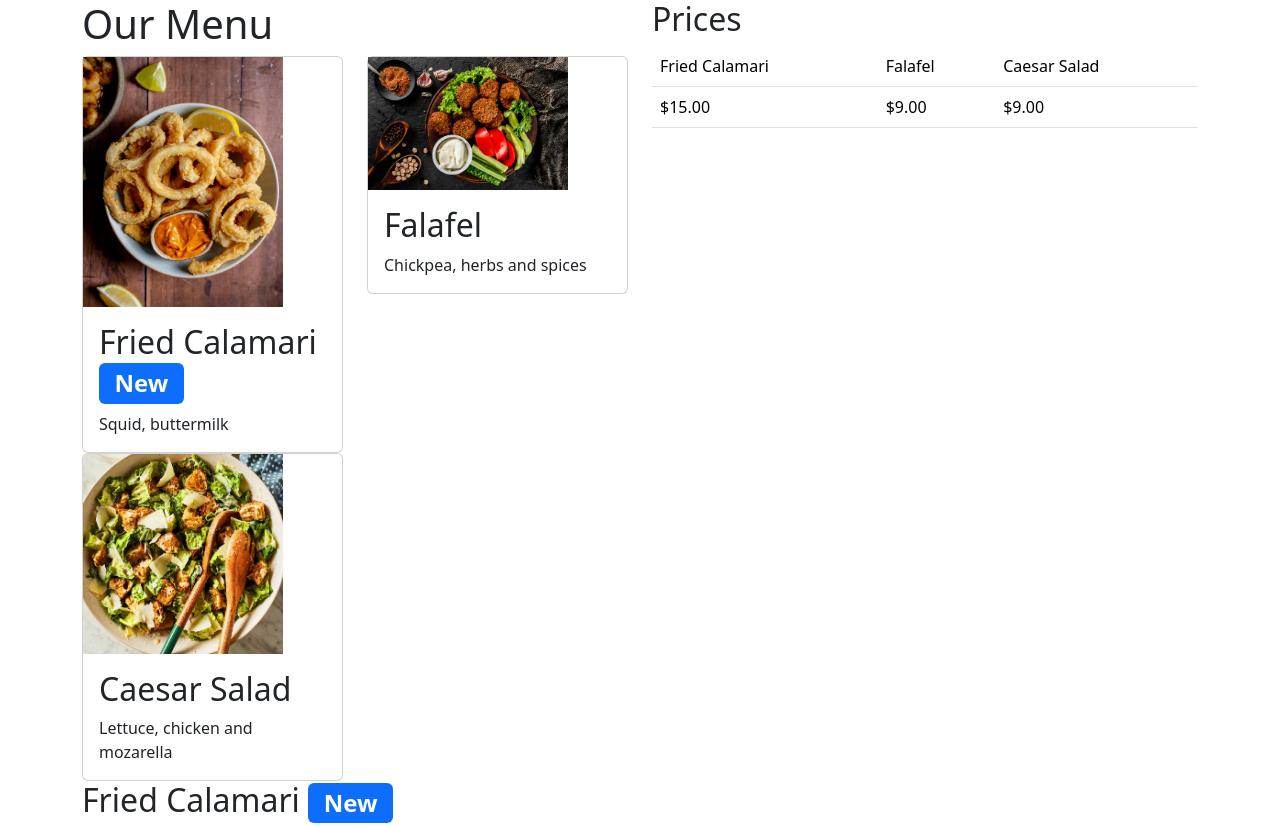
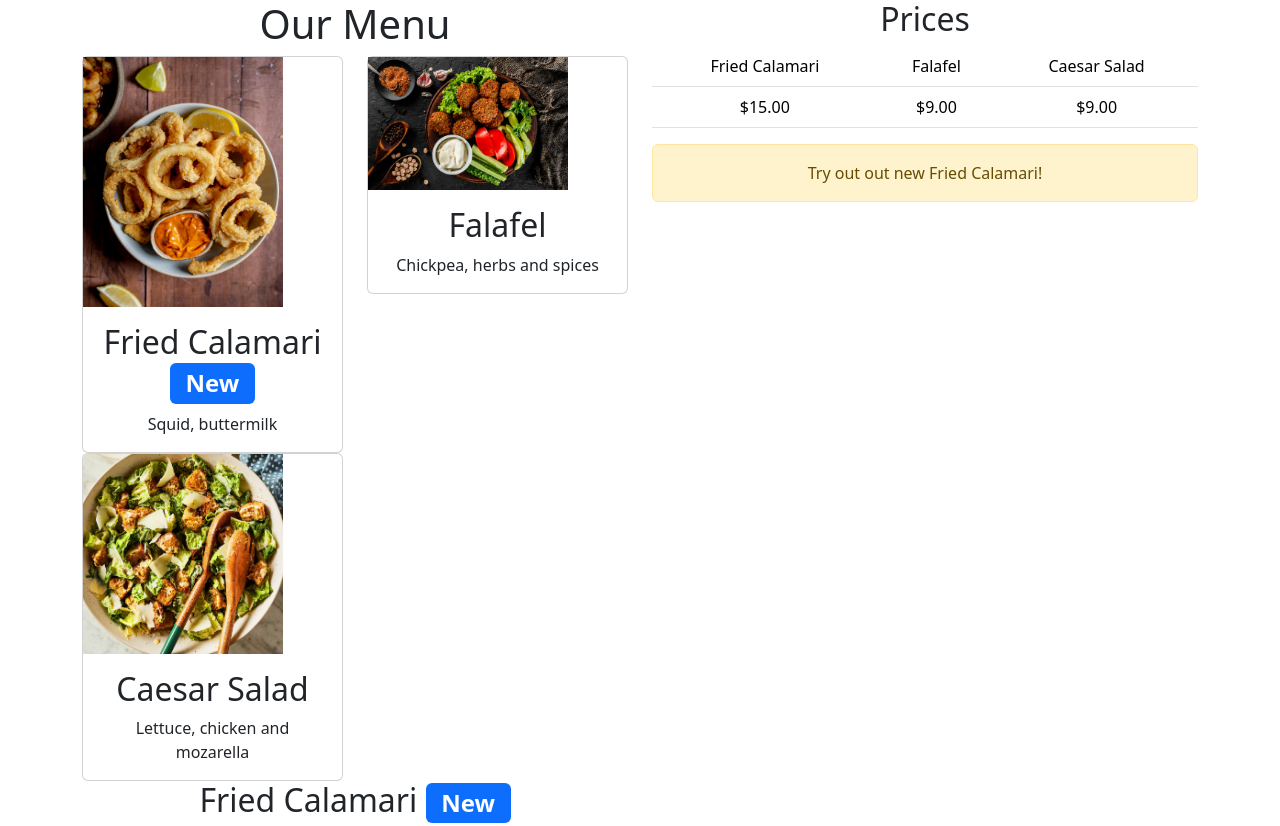
Before and after one commit to emirtepedeldiren/coursera-meta-course, a plain HTML site: page bootstrap/bootstrap-components/index4.html in a window 1280 px wide. Shown: the top 826 px of the page. Drawn offline with nearby package versions, Linux system fonts and the light colour scheme.

Commit message:
alert block added

```diff
--- a/bootstrap/bootstrap-components/index4.html
+++ b/bootstrap/bootstrap-components/index4.html
@@ -5,7 +5,7 @@
     <link href="https://cdn.jsdelivr.net/npm/bootstrap@5.3.8/dist/css/bootstrap.min.css" rel="stylesheet" integrity="sha384-sRIl4kxILFvY47J16cr9ZwB07vP4J8+LH7qKQnuqkuIAvNWLzeN8tE5YBujZqJLB" crossorigin="anonymous">
 </head>
 <body>
-    <div class="container">
+    <div class="container text-center">
         <div class="row">
             <div class="col">
                 <h1>Our Menu</h1>
@@ -62,6 +62,9 @@
                         <td>$9.00</td>
                     </tr>
                 </table>
+            <div class="alert alert-warning" role="alert" >
+                Try out out new Fried Calamari!
+            </div>
             </div>
         </div>
     </div>
```
